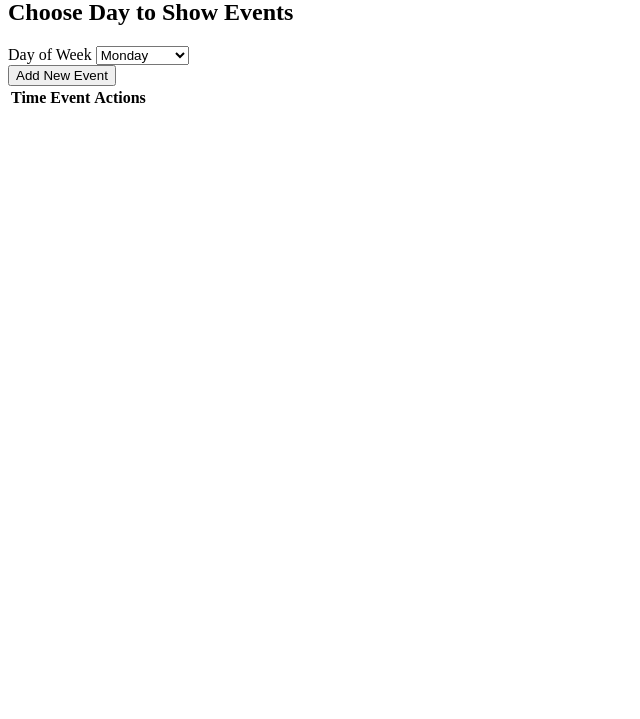
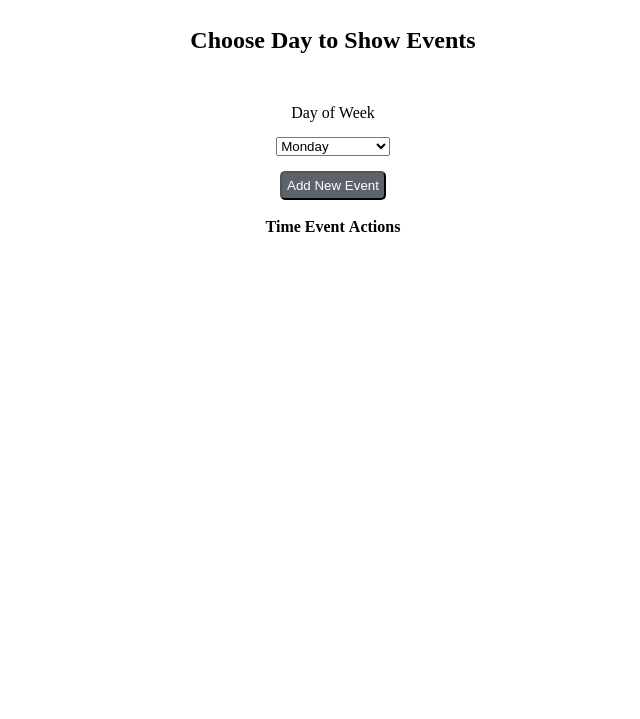
Before and after one commit to khanhnguyenq/week-planner, a plain HTML site: page index.html in a window 1280 px wide. Shown: the part 81-800 px from the top of the page, without its empty margins (0-640 px from the left). Drawn offline with Linux system fonts and the light colour scheme.

Commit message:
Added new CSS styles for HTML elements

```diff
--- a/index.html
+++ b/index.html
@@ -14,8 +14,8 @@
       <div class="row">
         <h2>Choose Day to Show Events</h2>
       </div>
-      <div class="row">
-        <label for="weekday">Day of Week</label>
+      <div class="row row-to-column margin-15">
+        <label class="margin-15" for="weekday">Day of Week</label>
         <select name="weekday" id="weekday">
           <option value="monday">Monday</option>
           <option value="tuesday">Tuesday</option>
@@ -27,13 +27,13 @@
         </select>
       </div>
       <div class="row">
-        <button>Add New Event</button>
+        <button class="new-btn">Add New Event</button>
       </div>
-      <div class="row">
-        <table>
+      <div class="row margin-15">
+        <table class="border">
           <thead>
             <tr>
-              <th>Time</th>
+              <th class="border">Time</th>
               <th>Event</th>
               <th>Actions</th>
             </tr>
--- a/styles.css
+++ b/styles.css
@@ -0,0 +1,29 @@
+.container {
+  width: 650px;
+}
+
+.row {
+  display: flex;
+  flex-wrap: wrap;
+  justify-content: center;
+}
+
+.row-to-column {
+  flex-direction: column;
+  align-content: center;
+}
+
+.margin-15 {
+  margin: 15px;
+}
+
+.new-btn {
+  color: #fff;
+  background-color: #5c636a;
+  border-radius: 5px;
+  padding: 5px;
+}
+
+.border {
+  border: #5c636a;
+}
```
